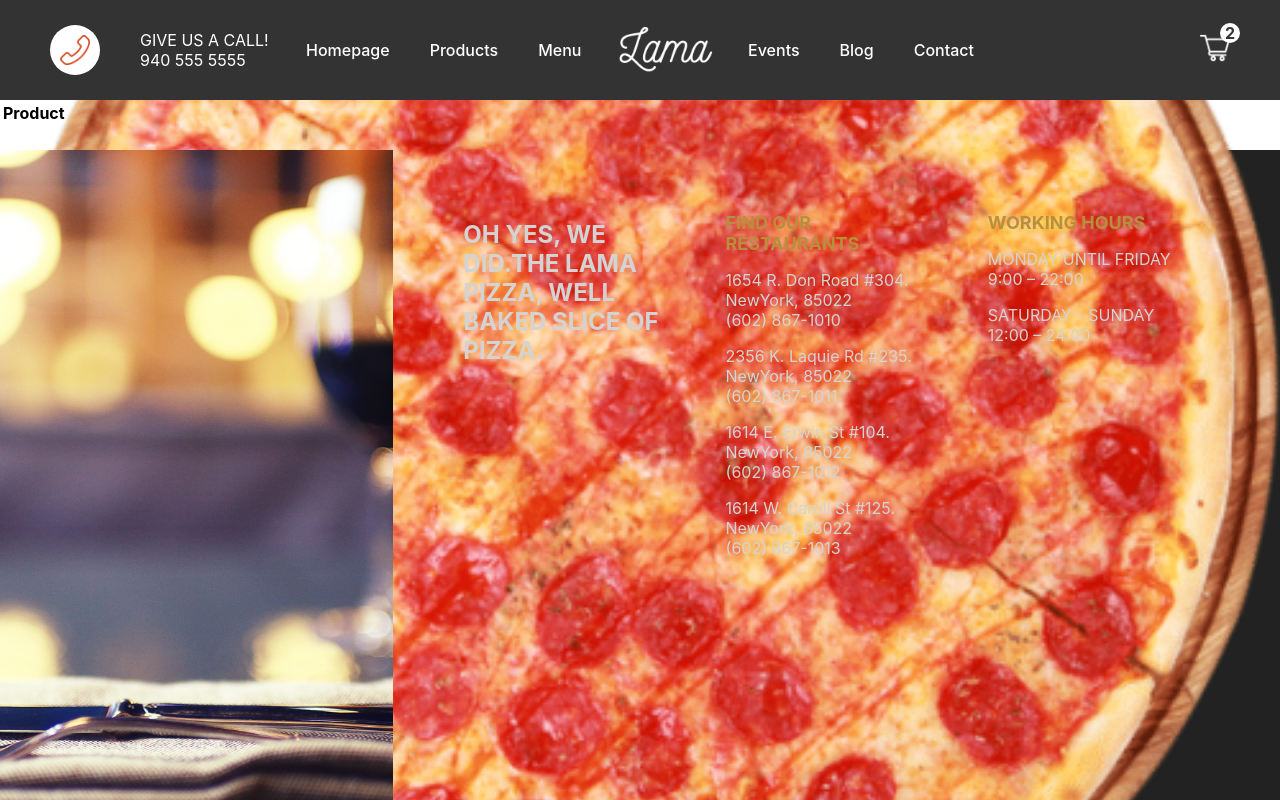
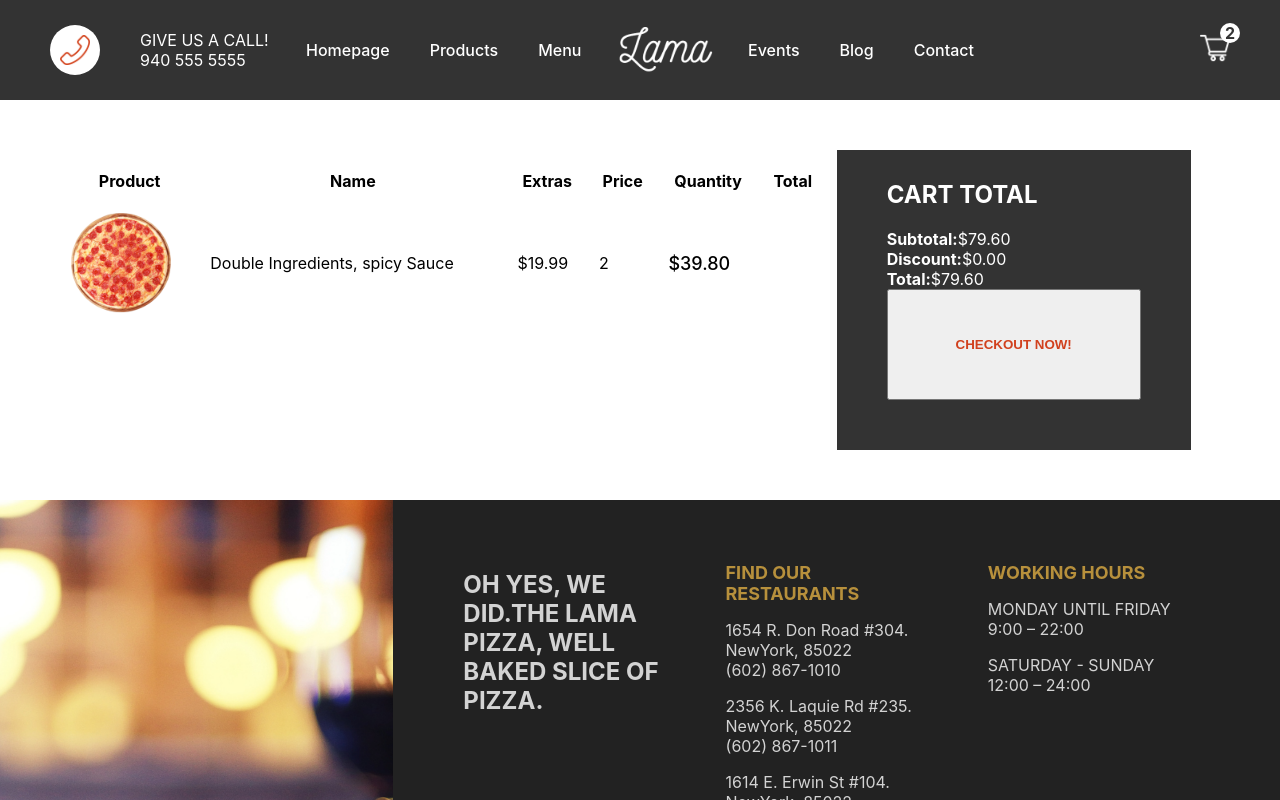
Before and after one commit to blainecurren/mels-shop, a Next.js app: page /Cart in a window 1280 px wide. Shown: the top 800 px of the page. Built offline with nearby package versions, Linux system fonts and the light colour scheme.

Commit message:
started order tracking page

```diff
--- a/pages/Cart.jsx
+++ b/pages/Cart.jsx
@@ -44,7 +44,21 @@
           </tr>
         </table>
       </div>
-      <div className={styles.right}></div>
+      <div className={styles.right}>
+        <div className={styles.wrapper}>
+          <h2 className={styles.title}>CART TOTAL</h2>
+          <div className={styles.totalText}>
+            <b className={styles.totalTextTitle}>Subtotal:</b>$79.60
+          </div>
+          <div className={styles.totalText}>
+            <b className={styles.totalTextTitle}>Discount:</b>$0.00
+          </div>
+          <div className={styles.totalText}>
+            <b className={styles.totalTextTitle}>Total:</b>$79.60
+          </div>
+          <button className={styles.button}>CHECKOUT NOW!</button>
+        </div>
+      </div>
     </div>
   );
 };
--- a/styles/Cart.module.css
+++ b/styles/Cart.module.css
@@ -0,0 +1,57 @@
+.container {
+  padding: 50px;
+  display: flex;
+}
+
+.left {
+  flex: 2;
+}
+
+.right {
+  flex: 1;
+}
+
+.imgContainer {
+  width: 100px;
+  height: 100px;
+  position: relative;
+}
+
+.table {
+  width: 100%;
+  border-spacing: 20px;
+}
+
+.name {
+  font-weight: 500;
+  color: #d1411e;
+  font-size: 18px;
+}
+
+.total {
+  font-weight: 500;
+  font-size: 18px;
+}
+
+.wrapper {
+  width: 90%;
+  max-height: 300px;
+  background-color: #333;
+  padding: 50px;
+  padding-top: 10px;
+  display: flex;
+  flex-direction: column;
+  justify-content: space-between;
+  color: white;
+}
+
+.totalTextTile {
+  margin-right: 10px;
+}
+
+.button {
+  height: 300px;
+  color: #d1411e;
+  font-weight: bold;
+  cursor: pointer;
+}
--- /dev/null
+++ b/styles/Order.module.css
@@ -0,0 +1,59 @@
+.container {
+  padding: 50px;
+  display: flex;
+}
+
+.left {
+  flex: 2;
+}
+
+.right {
+  flex: 1;
+}
+
+.imgContainer {
+  width: 100px;
+  height: 100px;
+  position: relative;
+}
+
+.table {
+  width: 100%;
+  border-spacing: 20px;
+}
+
+.name {
+  font-weight: 500;
+  color: #d1411e;
+  font-size: 18px;
+}
+
+.total {
+  font-weight: 500;
+  font-size: 18px;
+}
+
+.wrapper {
+  width: 90%;
+  max-height: 300px;
+  background-color: #333;
+  padding: 50px;
+  padding-top: 10px;
+  display: flex;
+  flex-direction: column;
+  justify-content: space-between;
+  color: white;
+}
+
+.totalTextTile {
+  margin-right: 10px;
+}
+
+.button {
+  background-color: white;
+  height: 30px;
+  color: teal;
+  font-weight: bold;
+  margin-top: 20px;
+  cursor: not-allowed;
+}
```
Also changed, not shown: pages/orders/[id].jsx (added, +49 -0 lines).
